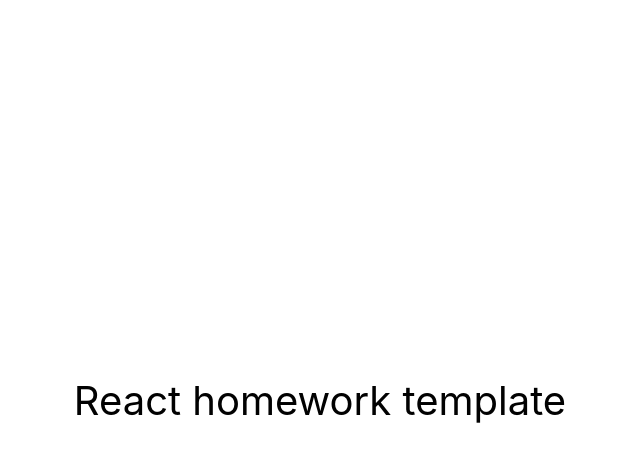
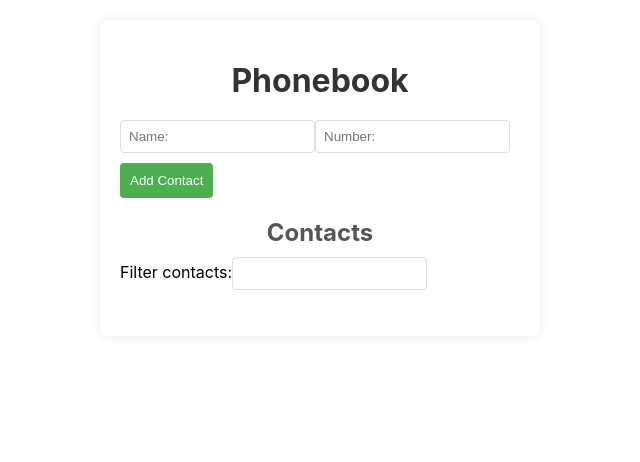
Before and after one commit to nhnserg/goit-react-hw-02-phonebook, a React (Create React App) app: page / in a window 1280 px wide. Shown: the top 462 px of the page, without its empty margins (320-960 px from the left). Built offline with nearby package versions, Linux system fonts and the light colour scheme.

Commit message:
mb
mb  it will be work

```diff
--- a/src/components/App.jsx
+++ b/src/components/App.jsx
@@ -1,16 +1,48 @@
-export const App = () => {
-  return (
-    <div
-      style={{
-        height: '100vh',
-        display: 'flex',
-        justifyContent: 'center',
-        alignItems: 'center',
-        fontSize: 40,
-        color: '#010101'
-      }}
-    >
-      React homework template
-    </div>
-  );
-};
+import { Component } from "react";
+import ContactForm from "./ContactForm/ContactForm";
+import ContactList from "./ContactList/ContactList";
+import Filter from "./Filter/Filter";
+import styles from './App.module.css';
+
+
+
+export class App extends Component {
+  state = {
+    contacts: [],
+    filter: '',
+  };
+
+  addContact = (newContact) => {
+    this.setState((prevState) => ({
+      contacts: [...prevState.contacts, newContact],
+    }));
+  }
+
+  deleteContact = (id) => {
+    this.setState((prevState) => ({
+      contacts: prevState.contacts.filter((contact) => contact.id !== id),
+    }));
+  };
+
+  handleFilterChange = (filter) => {
+    this.setState({ filter });
+  };
+  render() {
+    const { contacts, filter } = this.state;
+    const filteredContacts = contacts.filter((contact) => contact.name.toLowerCase().includes(filter.toLowerCase()))
+
+    return (
+      <div className={styles.container}>
+        <h1 className={styles.title}>Phonebook</h1>
+        <ContactForm contacts={contacts} addContact={this.addContact} />
+        <h2 className={styles.subtitle}>Contacts</h2>
+        <Filter value={filter} onChange={this.handleFilterChange} />
+        <ContactList
+          contacts={filteredContacts}
+          onDelete={this.deleteContact} />
+
+
+      </div>
+    );
+  };
+}
--- /dev/null
+++ b/src/components/App.module.css
@@ -0,0 +1,20 @@
+.container {
+  width: 400px;
+  background-color: #fff;
+  padding: 20px;
+  box-shadow: 0 0 10px rgba(0, 0, 0, 0.1);
+  border-radius: 8px;
+  margin: 20px auto;
+}
+
+.title {
+  text-align: center;
+  color: #333;
+  margin-bottom: 20px;
+}
+
+.subtitle {
+  text-align: center;
+  color: #555;
+  margin-bottom: 10px;
+}
--- /dev/null
+++ b/src/components/ContactForm/ContactForm.js
@@ -0,0 +1,73 @@
+import { nanoid } from 'nanoid';
+import styles from './ContactForm.module.css';
+const { Component } = require('react');
+
+class ContactForm extends Component {
+  state = {
+    name: '',
+    Number: '',
+  };
+
+  handleSubmit = e => {
+    e.preventDefault();
+
+    const { name, number } = this.state;
+    const { contacts, addContact } = this.props;
+
+    const isNameUnique = !contacts.some(contact => contact.name === name);
+
+    if (!isNameUnique) {
+      alert('This name is already in contacts');
+      return;
+    }
+    const newContact = {
+      id: nanoid(),
+      name,
+      number,
+    };
+    addContact(newContact);
+
+    this.setState({ name: '', number: '' });
+  };
+  handleChange = e => {
+    this.setState({ [e.target.name]: e.target.value });
+  };
+  render() {
+    const { name, number } = this.state;
+    return (
+      <form className={StyleSheet.form} onSubmit={this.handleSubmit}>
+        <label>
+          <input
+            type="text"
+            name="name"
+            pattern="^[a-zA-Zа-яА-Я]+(([' -]?[a-zA-Zа-яА-Я ])?[a-zA-Zа-яА-Я]*)*$"
+            title="Name may contain only letters, apostrophe, dash and spaces."
+            required
+            placeholder="Name:"
+            value={name}
+            onChange={this.handleChange}
+            className={styles.input}
+          />
+        </label>
+        <label>
+          <input
+            type="tel"
+            name="number"
+            pattern="\+?\d{1,4}?[-.\s]?\(?\d{1,3}?\)?[-.\s]?\d{1,4}[-.\s]?\d{1,4}[-.\s]?\d{1,9}"
+            title=" Phone number must be digits and can contain spaces,dashes, parentheses and can start with +"
+            required
+            placeholder="Number:"
+            value={number}
+            onChange={this.handleChange}
+            className={styles.input}
+          />
+        </label>
+        <button type="submit" className={styles.button}>
+          Add Contact
+        </button>
+      </form>
+    );
+  }
+}
+
+export default ContactForm;
--- /dev/null
+++ b/src/components/ContactForm/ContactForm.module.css
@@ -0,0 +1,25 @@
+.form {
+  display: flex;
+  flex-direction: column;
+}
+
+.input {
+  padding: 8px;
+  margin-bottom: 10px;
+  border: 1px solid #ddd;
+  border-radius: 4px;
+}
+
+.button {
+  padding: 10px;
+  background-color: #4caf50;
+  color: #fff;
+  border: none;
+  border-radius: 4px;
+  cursor: pointer;
+  transition: background-color 0.3s;
+}
+
+.button:hover {
+  background-color: #45a049;
+}
--- /dev/null
+++ b/src/components/ContactItem/ContactItem.js
@@ -0,0 +1,21 @@
+import { Component } from 'react';
+import styles from './ContactItem.module.css';
+
+class ContactItem extends Component {
+  render() {
+    const { contact, onDelete } = this.props;
+
+    return (
+      <li className={styles.item}>
+        {contact.name}: {contact.number}
+        <button
+          onClick={() => onDelete(contact.id)}
+          className={styles.deletebutton}
+        >
+          Delete
+        </button>
+      </li>
+    );
+  }
+}
+export default ContactItem;
--- /dev/null
+++ b/src/components/ContactItem/ContactItem.module.css
@@ -0,0 +1,19 @@
+.item {
+  padding: 10px;
+  border-bottom: 1px solid #ddd;
+  display: flex;
+  justify-content: space-between;
+  align-items: center;
+}
+
+.deleteButton {
+  background-color: #ff6363;
+  color: #fff;
+  border: none;
+  padding: 5px 10px;
+  cursor: pointer;
+}
+
+.deleteButton:hover {
+  background-color: #e53935;
+}
--- /dev/null
+++ b/src/components/ContactList/ContactList.js
@@ -0,0 +1,18 @@
+import { Component } from 'react';
+import styles from './ContactList.module.css';
+import ContactItem from 'components/ContactItem/ContactItem';
+
+class ContactList extends Component {
+  render() {
+    const { contacts, onDelete } = this.props;
+    return (
+      <ul className={styles.list}>
+        {contacts.map(contact => (
+          <ContactItem key={contact.id} contact={contact} onDelete={onDelete} />
+        ))}
+      </ul>
+    );
+  }
+}
+
+export default ContactList;
--- /dev/null
+++ b/src/components/ContactList/ContactList.module.css
@@ -0,0 +1,4 @@
+.list {
+  list-style: none;
+  padding: 0;
+}
--- /dev/null
+++ b/src/components/Filter/Filter.js
@@ -0,0 +1,22 @@
+import { Component } from 'react';
+import styles from './Filter.module.css';
+
+class Filter extends Component {
+  render() {
+    const { value, onChange } = this.props;
+
+    return (
+      <label className={styles.label}>
+        Filter contacts:
+        <input
+          type="text"
+          value={value}
+          onChange={e => onChange(e.target.value)}
+          className={styles.input}
+        />
+      </label>
+    );
+  }
+}
+
+export default Filter;
--- /dev/null
+++ b/src/components/Filter/Filter.module.css
@@ -0,0 +1,10 @@
+.label {
+  margin-bottom: 10px;
+}
+
+.input {
+  padding: 8px;
+  margin-bottom: 10px;
+  border: 1px solid #ddd;
+  border-radius: 4px;
+}
```
